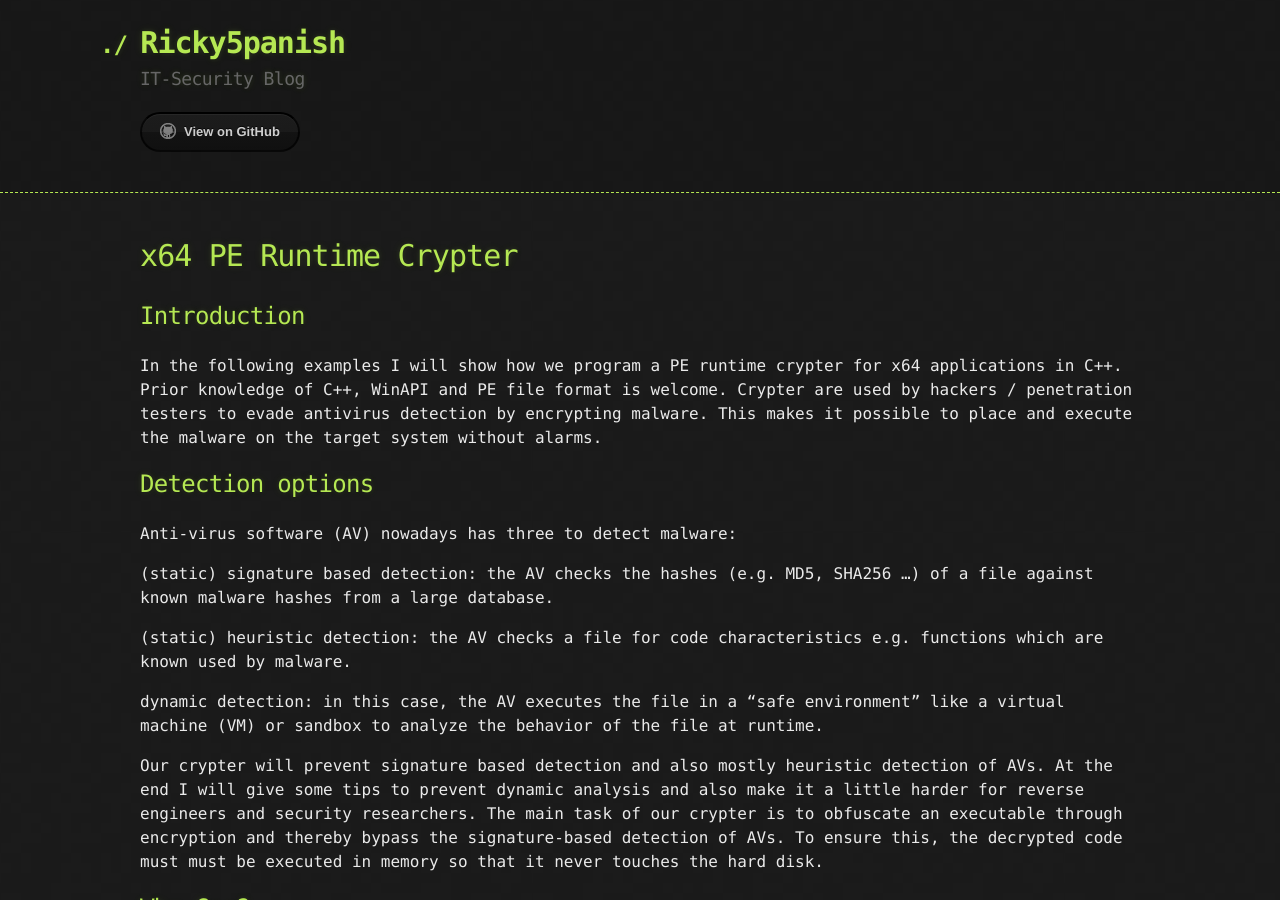
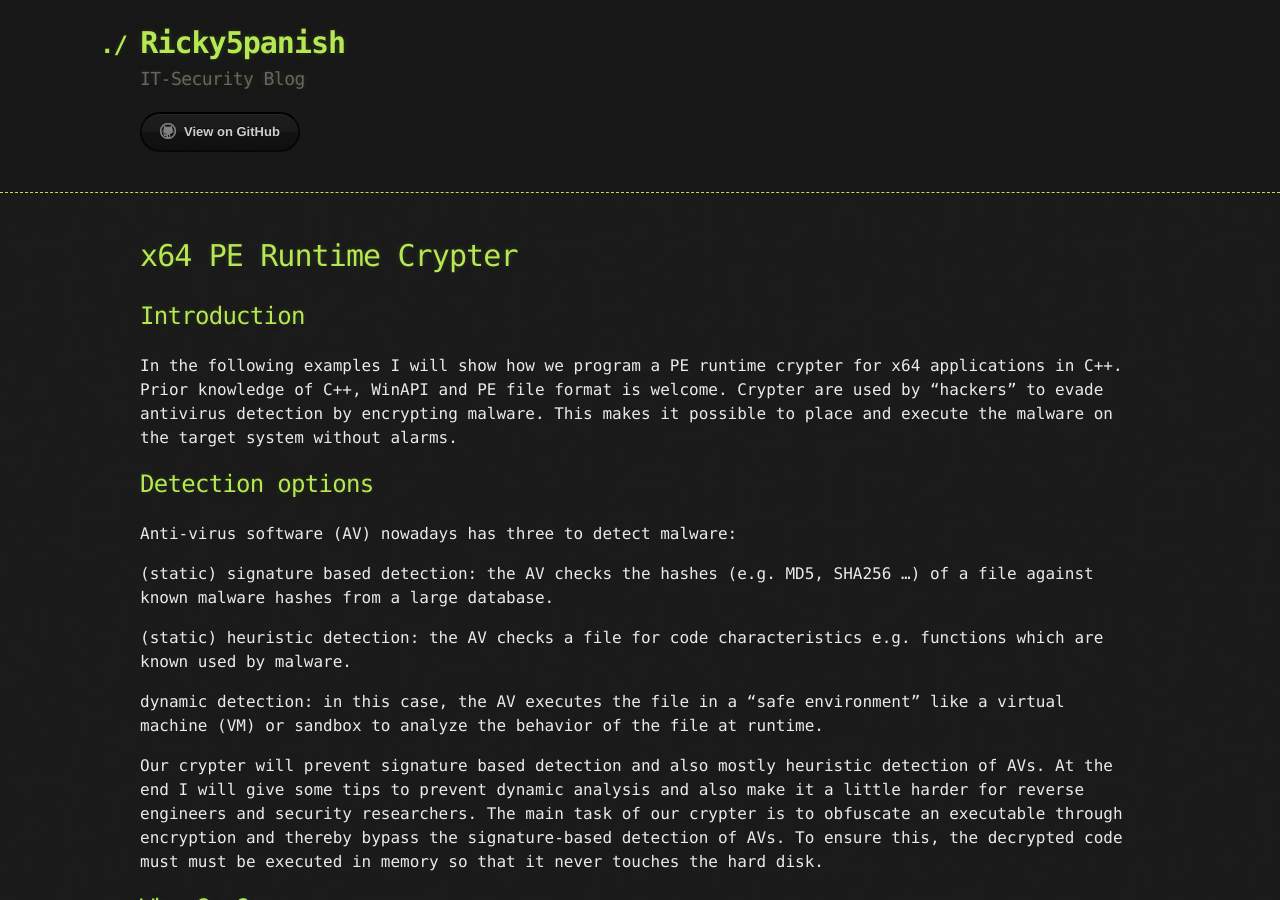
Before and after one commit to Ricky5panish/Ricky5panish.github.io, a Jekyll site: the page built from pe-runtime-crypter.md, in a window 1280 px wide and 900 px high. Built offline with Jekyll 4.4.1, drawn with Linux system fonts in a browser that asks for light colours; our own code applies the rules of GitHub Pages for plain Markdown files; some of the changed text lies outside the part shown.

Commit message:
Update pe-runtime-crypter.md

```diff
--- a/pe-runtime-crypter.md
+++ b/pe-runtime-crypter.md
@@ -8,7 +8,7 @@ layout: default
 
 In the following examples I will show how we program a PE runtime crypter for x64 applications in C++.
 Prior knowledge of C++, WinAPI and PE file format is welcome.
-Crypter are used by hackers / penetration testers to evade antivirus detection by encrypting malware. This makes it possible to place and execute the malware on the target system without alarms.
+Crypter are used by "hackers" to evade antivirus detection by encrypting malware. This makes it possible to place and execute the malware on the target system without alarms.
 
 ## Detection options
 
```
Also changed, not shown: other parts of pe-runtime-crypter.md (+4 -1 lines).
